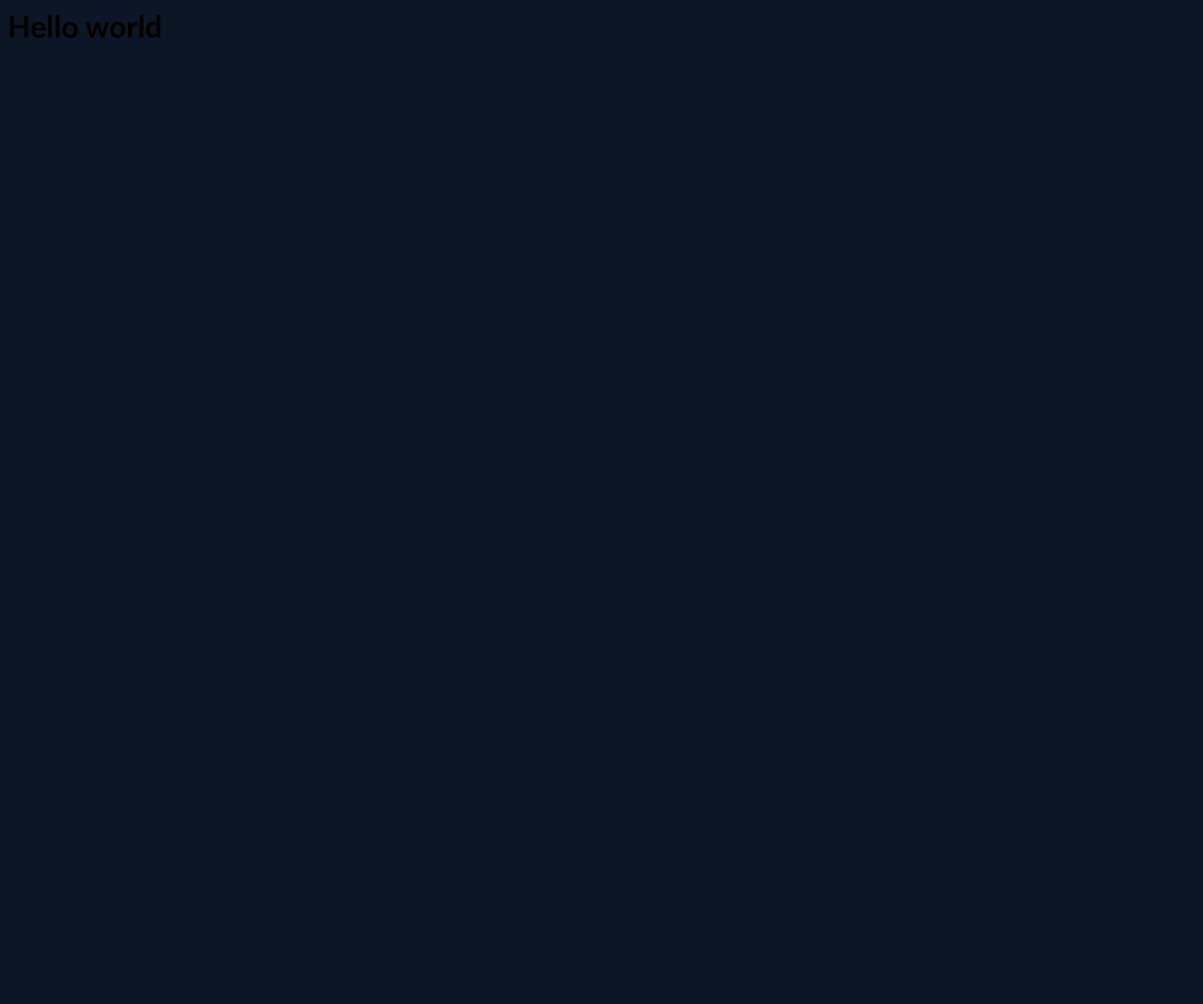
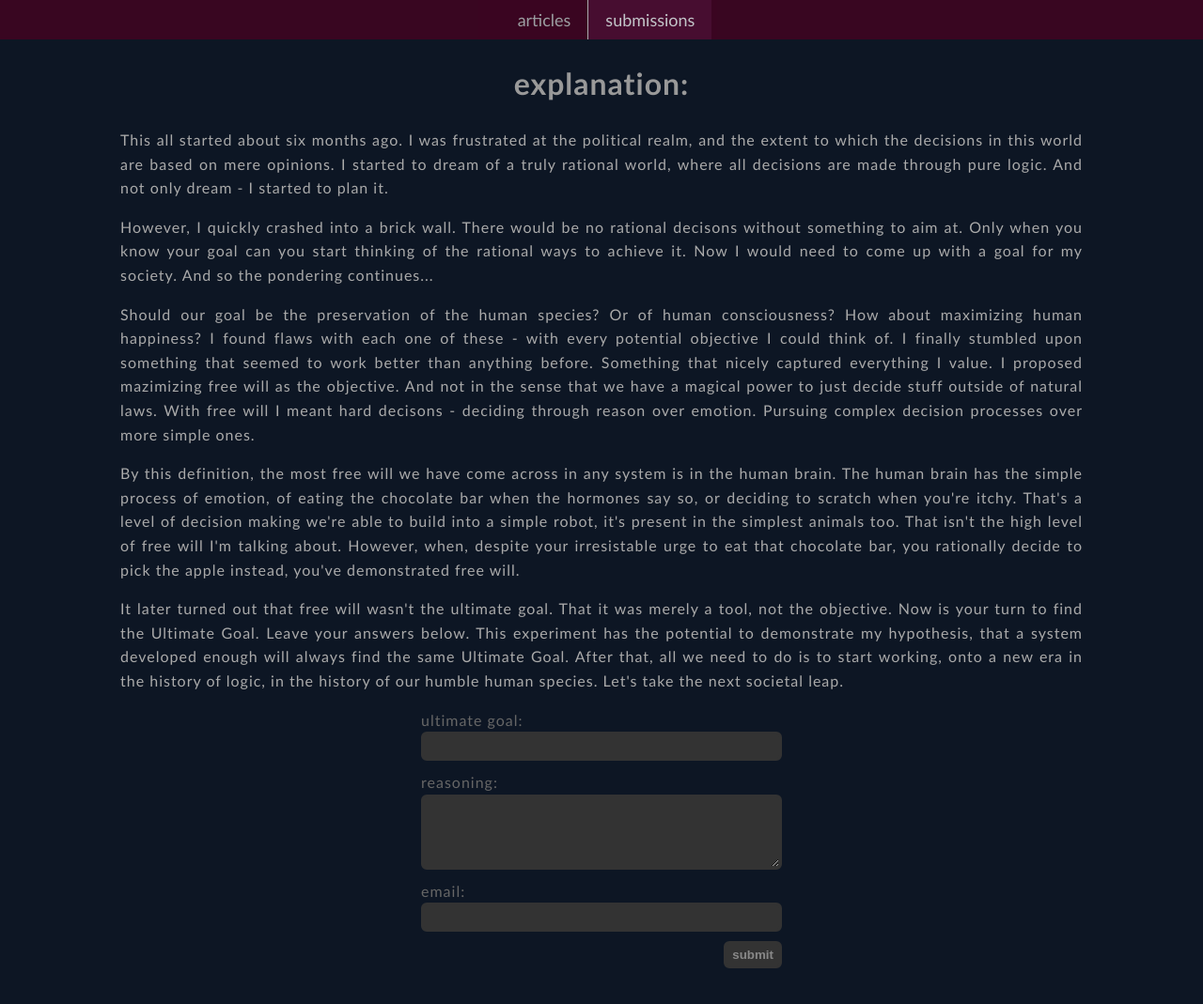
Before and after one commit to UltimateDeductionProject/UltimateDeductionProject, a plain HTML site: page index.html in a window 1280 px wide. Shown: the whole page at 94% size. Before the commit the page ends 800 px from the top, so only its background shows below. Drawn offline with nearby package versions, Linux system fonts and the light colour scheme.

Commit message:
Added form

```diff
--- a/index.html
+++ b/index.html
@@ -3,8 +3,76 @@
 <title>Submissions</title>
 <link rel="stylesheet" href="styles.css">
 <link rel="icon" type="image/png" href="favicon.png">
+<script src="https://ajax.googleapis.com/ajax/libs/jquery/3.3.1/jquery.min.js"></script>
+
 </head>
 <body>
-<h1>Hello world</h1>
+<div class="menu">
+<div class="deJump">
+<div style="margin-left:-30px; ">
+<ul>
+	<li><a href="#">articles</a></li>
+	<li><a href="index.html" class="active">submissions</a></li>
+</ul>
+</div>
+</div>
+</div>
+<div class="deJump">
+<div class="mainText">
+<h1>explanation:</h1>
+<p>This all started about six months ago. I was frustrated at the political realm, and the extent to which the decisions in this world are based on mere opinions. I started to dream of a truly rational world, where all decisions are made through pure logic. And not only dream - I started to plan it.</p>
+
+<p>However, I quickly crashed into a brick wall. There would be no rational decisons without something to aim at. Only when you know your goal can you start thinking of the rational ways to achieve it. Now I would need to come up with a goal for my society. And so the pondering continues...</p>
+
+<p>Should our goal be the preservation of the human species? Or of human consciousness? How about maximizing human happiness? I found flaws with each one of these - with every potential objective I could think of. I finally stumbled upon something that seemed to work better than anything before. Something that nicely captured everything I value. I proposed mazimizing free will as the objective. And not in the sense that we have a magical power to just decide stuff outside of natural laws. With free will I meant hard decisons - deciding through reason over emotion. Pursuing complex decision processes over more simple ones.</p>
+
+<p>By this definition, the most free will we have come across in any system is in the human brain. The human brain has the simple process of emotion, of eating the chocolate bar when the hormones say so, or deciding to scratch when you're itchy. That's a level of decision making we're able to build into a simple robot, it's present in the simplest animals too. That isn't the high level of free will I'm talking about. However, when, despite your irresistable urge to eat that chocolate bar, you rationally decide to pick the apple instead, you've demonstrated free will.</p>
+
+<p>It later turned out that free will wasn't the ultimate goal. That it was merely a tool, not the objective. Now is your turn to find the Ultimate Goal. Leave your answers below. This experiment has the potential to demonstrate my hypothesis, that a system developed enough will always find the same Ultimate Goal. After that, all we need to do is to start working, onto a new era in the history of logic, in the history of our humble human species. Let's take the next societal leap.</p>
+<div class="form">
+	<form id="UDform" method="POST" action="" target="no-target">
+		ultimate goal:
+		<input type="text" class="field" name="goal" id="input-goal" required>
+		reasoning:
+		<textarea class="field" name="reasoning" id="input-reasoning" required></textarea>
+		email:
+		<input type="text" class="field" name="email" id="input-email" required>
+		<input type="submit" class="button" value="submit" id="form-submit">
+	</form>
+</div>
+
+<iframe width="560" height="315" src="https://www.youtube.com/embed/FLw0B62LAhA?rel=0" frameborder="0" allow="autoplay; encrypted-media" allowfullscreen></iframe>
+
+</div>
+</div>
+
+<!--<form id="input-form" action="" method="POST" target="no-target">
+  <input id="input-q1" placeholder="q1" name="q1">
+  <input id="input-q2" placeholder="q2" name="q2">
+  <button id="form-submit" type="submit">SUBMIT</button>
+</form>-->
+
+<p id="input-feedback"></p>
+
+<iframe src="#" id="no-target" name="no-target" style="visibility:hidden;"></iframe>
+
+<script>
+    $('#UDform').one('submit',function(){
+        var inputq1 = encodeURIComponent($('#input-goal').val());
+        var inputq2 = encodeURIComponent($('#input-reasoning').val());
+		var inputq3 = encodeURIComponent($('#input-email').val());
+        var q1ID = "entry.1512778405";
+        var q2ID = "entry.968697253";
+		var q3ID = "entry.2013250982";
+        var baseURL = 'https://docs.google.com/forms/d/e/1FAIpQLSdwbgJldOAYlkS5r6FruB8fqXuk-OPRsdgCQcXyQF5JWaPYfw/formResponse?';
+        var submitRef = '&submit=Submit';
+        var submitURL = (baseURL + q1ID + "=" + inputq1 + "&" + q2ID + "=" + inputq2 + "&" + q3ID + "=" + inputq3 + submitRef);
+        console.log(submitURL);
+        $(this)[0].action=submitURL;
+        //$('#input-feedback').text('Thank You!');
+		window.location = "success.html"
+    });
+</script>
+
 </body>
 </html>
--- a/styles.css
+++ b/styles.css
@@ -1,4 +1,120 @@
 body {
 	background:#0d1624;
 	font-family: "Trebuchet MS";
+	text-align:justify;
+	margin:0;
 }
+
+p {
+	color:#aaa;
+}
+
+h1 {
+	color:#999;
+	text-align:center;
+}
+
+.mainText {
+	width:80vw;
+	margin:0 auto;
+	letter-spacing:1;
+	line-height:1.6;
+}
+
+.field {
+	background:#333;
+	border:3px solid #333;
+	border-radius:6px;
+	padding:5px;
+	resize:vertical;
+	display:block;
+	width:100%;
+	margin-bottom:10px;
+	outline:none;
+	color:#bbb;
+	font-size:80%;
+	font-family: "Arial";
+	letter-spacing:1;
+}
+
+.button {
+	background:#333;
+	border:3px solid #333;
+	border-radius:6px;
+	padding:4px 6px;
+	display:block;
+	margin-bottom:10px;
+	outline:none;
+	float:right;
+	color:#888;
+	font-weight:bold;
+}
+
+.button:hover {
+	cursor:pointer;
+}
+
+.button:active {
+	background:#444;
+	border-color:#444;
+}
+
+.form {
+	width:30vw;
+	margin:0 auto;
+	color:#666;
+	//font-weight:bold;
+}
+
+form textarea {
+	height:80px;
+	min-height:50px;
+}
+
+.deJump {
+	margin-left:calc(100vw - 100%);
+}
+
+iframe {
+	margin:80 auto;
+	display:block;
+	clear:both;
+}
+
+.menu {
+	background:#490020;
+	margin:0;
+	opacity:0.75;
+}
+
+.menu a {
+	padding:10px 18px;
+	text-decoration:none;
+	//color:#ccc;
+	display:block;
+	font-size:18px;
+}
+
+.menu a:not(.active) {
+	color:#ccc;
+}
+
+.menu ul {
+	display:table;
+	list-style:none;
+	margin:0 auto;
+}
+
+.menu li {
+	display:block;
+	float:left;
+}
+
+.active, a:hover {
+	color:white;
+	background:#5B0A35;
+}
+
+.menu li:not(:last-child) {
+	border-right:1px #ddd solid; /*menu divider*/
+}
```
Also changed, not shown: success.html (added, +21 -0 lines).
